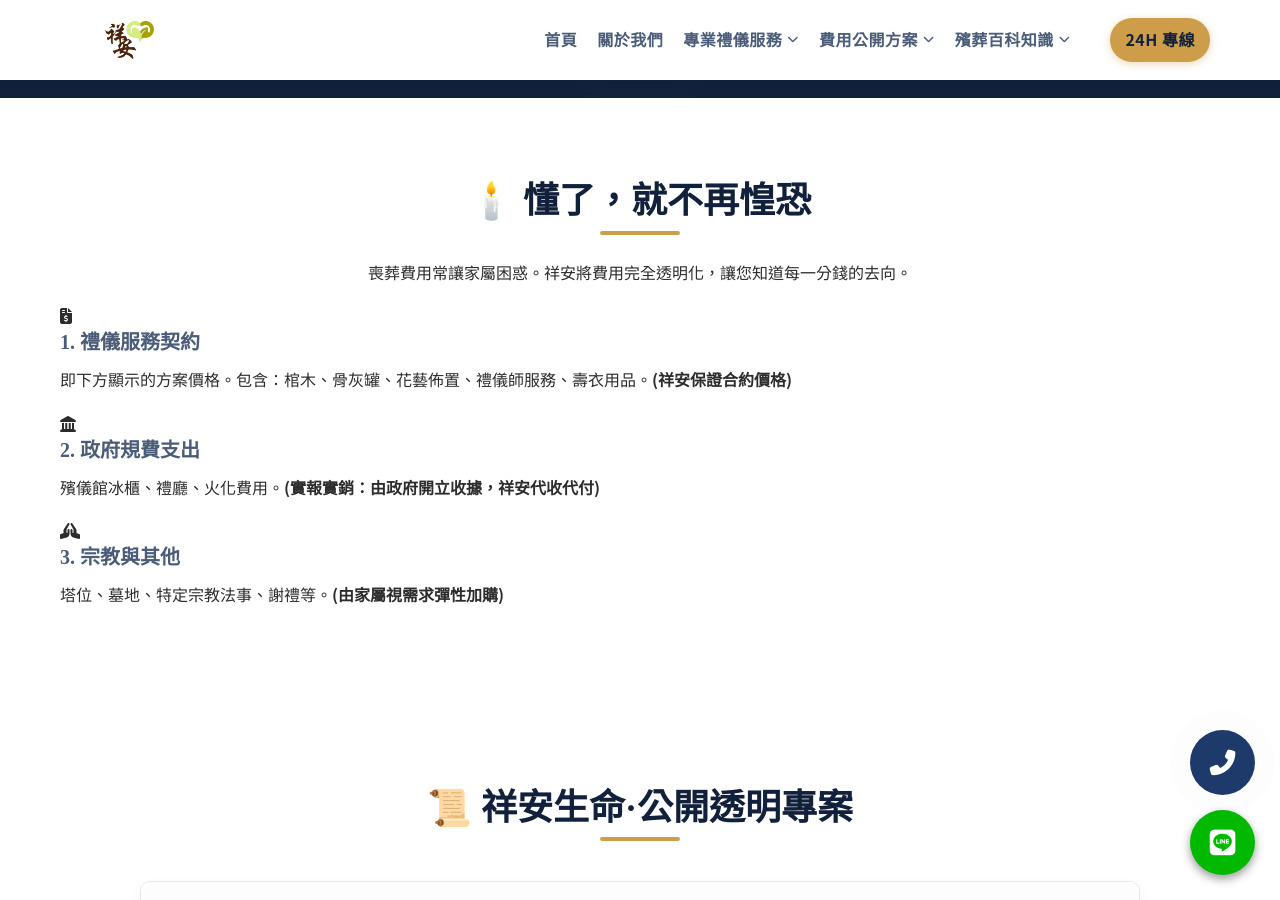
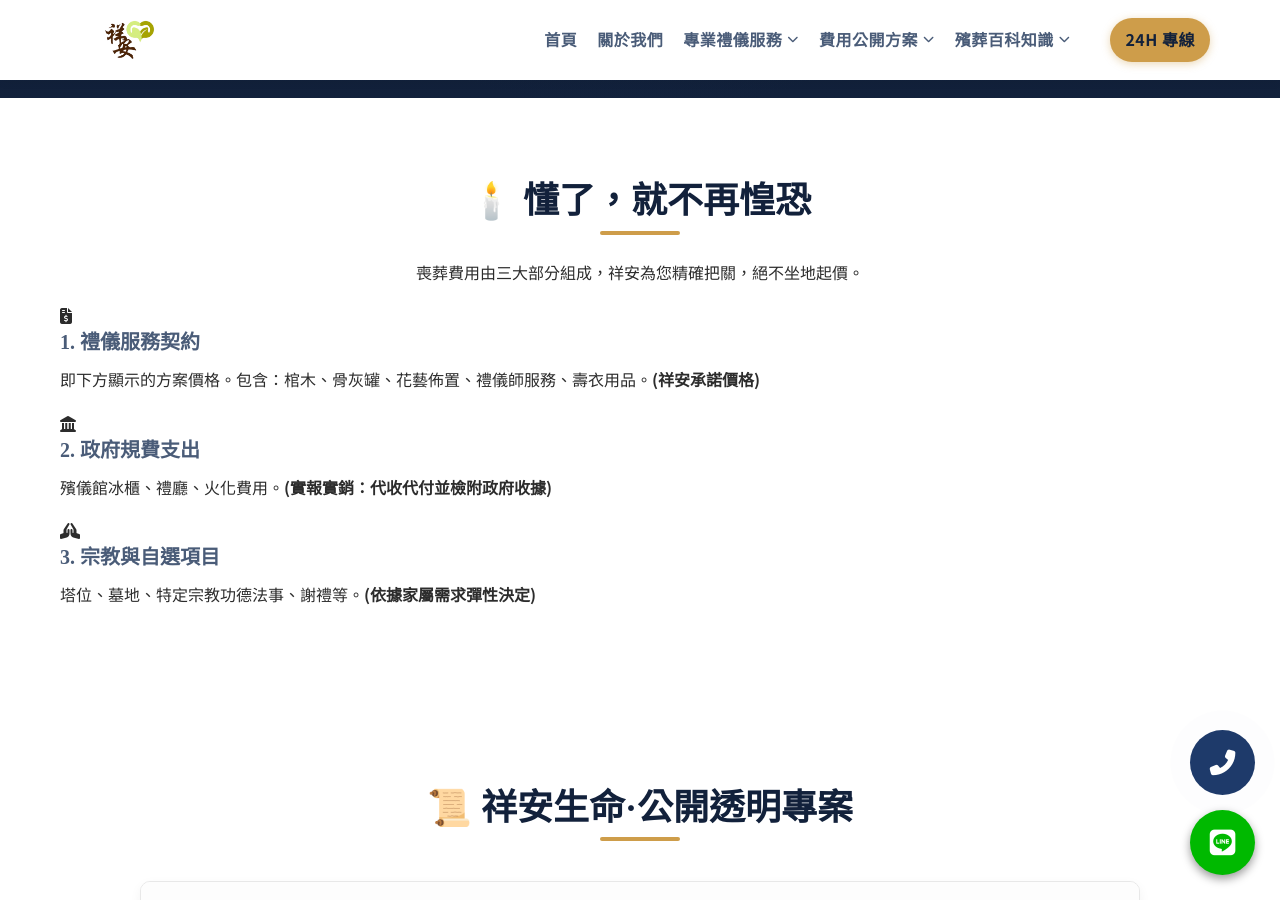
Before and after one commit to Shiangan/Shiangan, a Jekyll site: the page plans.html, which Jekyll copies as it is, in a window 1280 px wide and 900 px high, scrolled down 802 px. Built offline with Jekyll 4.4.1, drawn with Linux system fonts in a browser that asks for light colours; some web fonts are replaced; some of the changed text lies outside the part shown.

Commit message:
Update plans.html

```diff
--- a/plans.html
+++ b/plans.html
@@ -2,9 +2,10 @@
 <html lang="zh-Hant">
 <head>
     <meta charset="UTF-8">
+    <meta http-equiv="X-UA-Compatible" content="IE=edge">
     <meta name="viewport" content="width=device-width, initial-scale=1.0, shrink-to-fit=no">
+
     <title>【費用公開】誠信契約方案與治喪全百科 | 祥安生命：暖心守護，圓滿終旅</title>
-
     <meta name="description" content="祥安生命提供全台最透明的喪葬費用方案。包含國民、中式、西式、日式與客製化專案。堅持不收紅包、實報實銷，國家認證禮儀師 24 小時守護。">
 
     <link rel="stylesheet" href="https://cdnjs.cloudflare.com/ajax/libs/font-awesome/6.5.1/css/all.min.css">
@@ -32,55 +33,55 @@
 
             <nav class="main-nav" id="main-nav" role="navigation">
                 <ul role="menubar">
-                    <li><a href="index.html"><strong>首頁</strong></a></li>
-                    <li><a href="about.html"><strong>關於我們</strong></a></li>
+                    <li role="none"><a href="index.html" role="menuitem"><strong>首頁</strong></a></li>
+                    <li role="none"><a href="about.html" role="menuitem"><strong>關於我們</strong></a></li>
 
-                    <li class="dropdown">
-                        <a href="services.html"><strong>專業禮儀服務</strong> <i class="fas fa-chevron-down"></i></a>
+                    <li class="dropdown" role="none">
+                        <a href="services.html" role="menuitem" aria-haspopup="true"><strong>專業禮儀服務</strong> <i class="fas fa-chevron-down"></i></a>
                         <div class="submenu-container">
-                            <ul class="submenu">
-                                <li class="submenu-title">宗教禮俗分類</li>
-                                <li><a href="services.html#buddhist-taoist">中式禮儀 (佛/道)</a></li>
-                                <li><a href="services.html#western-etiquette">西式禮儀 (基/天)</a></li>
-                                <li><a href="services.html#japanese-etiquette">日式禮儀 (創價/日蓮)</a></li>
-                                <li class="submenu-separator"></li>
-                                <li class="submenu-title">自然永續葬</li>
-                                <li><a href="services.html#eco-burial">樹葬/海葬/花葬專區</a></li>
+                            <ul class="submenu" role="menu">
+                                <li class="submenu-title" role="presentation">宗教禮俗分類</li>
+                                <li role="none"><a href="services.html#buddhist-taoist" role="menuitem">中式禮儀 (佛/道)</a></li>
+                                <li role="none"><a href="services.html#western-etiquette" role="menuitem">西式禮儀 (基/天)</a></li>
+                                <li role="none"><a href="services.html#japanese-etiquette" role="menuitem">日式禮儀 (創價/日蓮)</a></li>
+                                <li class="submenu-separator" role="separator"></li>
+                                <li class="submenu-title" role="presentation">自然永續葬</li>
+                                <li role="none"><a href="services.html#eco-burial" role="menuitem">樹葬/海葬/花葬專區</a></li>
                             </ul>
                         </div>
                     </li>
 
-                    <li class="dropdown active-page">
-                        <a href="plans.html"><strong>費用公開方案</strong> <i class="fas fa-chevron-down"></i></a>
+                    <li class="dropdown active" role="none">
+                        <a href="plans.html" role="menuitem" aria-haspopup="true"><strong>費用公開方案</strong> <i class="fas fa-chevron-down"></i></a>
                         <div class="submenu-container">
-                            <ul class="submenu">
-                                <li class="submenu-title">公開透明契約</li>
-                                <li><a href="#basic">國民契約 6.8萬</a></li>
-                                <li><a href="#eighty-eight">中式契約 8.8萬</a></li>
-                                <li><a href="#eleven-eight">中式精緻 11.8萬</a></li>
-                                <li><a href="#fourteen-eight">中式莊嚴 14.8萬</a></li>
-                                <li><a href="#seventeen-eight">尊榮契約 17.8萬</a></li>
-                                <li class="submenu-separator"></li>
-                                <li><a href="#west">西式/日式專案</a></li>
+                            <ul class="submenu" role="menu">
+                                <li class="submenu-title" role="presentation">公開透明契約</li>
+                                <li role="none"><a href="#basic" role="menuitem">國民契約 6.8萬</a></li>
+                                <li role="none"><a href="#eighty-eight" role="menuitem">中式契約 8.8萬</a></li>
+                                <li role="none"><a href="#eleven-eight" role="menuitem">中式精緻 11.8萬</a></li>
+                                <li role="none"><a href="#fourteen-eight" role="menuitem">中式莊嚴 14.8萬</a></li>
+                                <li role="none"><a href="#seventeen-eight" role="menuitem">尊榮契約 17.8萬</a></li>
+                                <li class="submenu-separator" role="separator"></li>
+                                <li role="none"><a href="#west" role="menuitem">西式/日式專案</a></li>
                             </ul>
                         </div>
                     </li>
 
-                    <li class="dropdown">
-                        <a href="blog.html"><strong>殯葬百科知識</strong> <i class="fas fa-chevron-down"></i></a>
+                    <li class="dropdown" role="none">
+                        <a href="blog.html" role="menuitem" aria-haspopup="true"><strong>殯葬百科知識</strong> <i class="fas fa-chevron-down"></i></a>
                         <div class="submenu-container">
-                            <ul class="submenu">
-                                <li><a href="blog.html#first-step">臨終初終處理</a></li>
-                                <li><a href="blog.html#law-guide">補助金申請詳情</a></li>
-                                <li><a href="blog.html#faq">治喪常見問題</a></li>
+                            <ul class="submenu" role="menu">
+                                <li role="none"><a href="blog.html#first-step" role="menuitem">臨終初終處理</a></li>
+                                <li role="none"><a href="blog.html#law-guide" role="menuitem">補助金申請詳情</a></li>
+                                <li role="none"><a href="blog.html#faq" role="menuitem">治喪常見問題</a></li>
                             </ul>
                         </div>
                     </li>
 
-                    <li class="contact-nav"><a href="tel:+886978583699"><strong>24H 專線</strong></a></li>
+                    <li class="contact-nav" role="none"><a href="tel:+886978583699" role="menuitem"><strong>24H 專線</strong></a></li>
                 </ul>
             </nav>
-            <button class="menu-toggle" aria-label="切換選單"><i class="fas fa-bars"></i></button>
+            <button class="menu-toggle" aria-label="切換選單" aria-expanded="false"><i class="fas fa-bars"></i></button>
         </div>
     </header>
 
@@ -101,23 +102,23 @@
             <div class="container">
                 <div class="knowledge-intro text-center">
                     <h2>🕯️ 懂了，就不再惶恐</h2>
-                    <p>喪葬費用常讓家屬困惑。祥安將費用完全透明化，讓您知道每一分錢的去向。</p>
+                    <p>喪葬費用由三大部分組成，祥安為您精確把關，絕不坐地起價。</p>
                 </div>
                 <div class="fee-structure-grid">
                     <div class="fee-card">
                         <div class="fee-icon"><i class="fas fa-file-invoice-dollar"></i></div>
                         <h4>1. 禮儀服務契約</h4>
-                        <p>即下方顯示的方案價格。包含：棺木、骨灰罐、花藝佈置、禮儀師服務、壽衣用品。<strong>(祥安保證合約價格)</strong></p>
+                        <p>即下方顯示的方案價格。包含：棺木、骨灰罐、花藝佈置、禮儀師服務、壽衣用品。<strong>(祥安承諾價格)</strong></p>
                     </div>
                     <div class="fee-card">
                         <div class="fee-icon"><i class="fas fa-landmark"></i></div>
                         <h4>2. 政府規費支出</h4>
-                        <p>殯儀館冰櫃、禮廳、火化費用。<strong>(實報實銷：由政府開立收據，祥安代收代付)</strong></p>
+                        <p>殯儀館冰櫃、禮廳、火化費用。<strong>(實報實銷：代收代付並檢附政府收據)</strong></p>
                     </div>
                     <div class="fee-card">
                         <div class="fee-icon"><i class="fas fa-praying-hands"></i></div>
-                        <h4>3. 宗教與其他</h4>
-                        <p>塔位、墓地、特定宗教法事、謝禮等。<strong>(由家屬視需求彈性加購)</strong></p>
+                        <h4>3. 宗教與自選項目</h4>
+                        <p>塔位、墓地、特定宗教功德法事、謝禮等。<strong>(依據家屬需求彈性決定)</strong></p>
                     </div>
                 </div>
             </div>
@@ -129,7 +130,7 @@
                 <div class="accordion-container" id="plans-accordion">
 
                     <article class="accordion-item" id="basic">
-                        <button class="accordion-header">
+                        <button class="accordion-header" aria-expanded="false">
                             <div class="title-group"><i class="fas fa-leaf"></i> 國民契約 (基礎型)</div>
                             <div class="price-group"><span>NT$ 68,000</span> <i class="fas fa-plus"></i></div>
                         </button>
@@ -140,8 +141,8 @@
                                         <h4>【全程專業人力】</h4>
                                         <ul>
                                             <li>24H 全台(北北基桃)緊急接體服務</li>
-                                            <li>專業禮儀師全程治喪指導規劃</li>
-                                            <li>代辦政府殯儀館設施申請與預約</li>
+                                            <li>國家認證禮儀師全程治喪指導</li>
+                                            <li>代辦政府殯儀館各項設施預約</li>
                                             <li>火化場、公墓規費繳費引導</li>
                                         </ul>
                                     </div>
@@ -160,7 +161,7 @@
                     </article>
 
                     <article class="accordion-item honor-premium" id="seventeen-eight">
-                        <button class="accordion-header">
+                        <button class="accordion-header" aria-expanded="false">
                             <div class="title-group"><i class="fas fa-crown"></i> 尊榮七七圓滿契約 (旗艦推薦)</div>
                             <div class="price-group"><span>NT$ 178,000</span> <i class="fas fa-plus"></i></div>
                         </button>
@@ -171,26 +172,26 @@
                                         <h4>💎 頂級奠禮規格</h4>
                                         <ul>
                                             <li><strong>15呎大型鮮花主題祭壇</strong></li>
-                                            <li>特大精緻迎賓背板、音響、司儀</li>
-                                            <li>15吋放大照 (含精緻手工相框)</li>
+                                            <li>特大精緻迎賓背板、專業司儀</li>
+                                            <li>15吋放大照 (附精緻手工相框)</li>
                                             <li>奠禮全程專業靜態影像紀實</li>
                                         </ul>
                                     </div>
                                     <div class="col">
                                         <h4>💎 尊榮遺體SPA</h4>
                                         <ul>
-                                            <li><strong>頂級遺體 SPA 服務：</strong>淨身、洗身、護理、美容、精緻化妝。</li>
+                                            <li><strong>頂級遺體 SPA 服務：</strong>含美容、化妝</li>
                                             <li>高級五層龍鳳掛或名品西裝壽衣</li>
-                                            <li>頂級碧玉/青玉骨灰罐 (含金字刻製)</li>
+                                            <li>頂級碧玉/青玉骨灰罐 (含刻字)</li>
                                         </ul>
                                     </div>
                                     <div class="col">
                                         <h4>💎 全程法事功德</h4>
                                         <ul>
                                             <li><strong>頭七至滿七完整師父科儀</strong></li>
-                                            <li>專業祕書協助申請補助(勞/國保)</li>
+                                            <li>專業祕書協助勞/國保補助申請</li>
                                             <li>贈送高級毛巾禮盒 30 份</li>
-                                            <li>後續百日、對年祭祀提醒</li>
+                                            <li>後續百日、對年祭祀主動提醒</li>
                                         </ul>
                                     </div>
                                 </div>
@@ -216,7 +217,7 @@
                             </tr>
                         </thead>
                         <tbody>
-                            <tr><td>24H全時守護</td><td>✅</td><td>✅</td><td>✅</td></tr>
+                            <tr><td>24H全時守護</td><td><i class="fas fa-check text-success"></i></td><td><i class="fas fa-check text-success"></i></td><td><i class="fas fa-check text-success"></i></td></tr>
                             <tr><td>法事規模</td><td>火化日法事</td><td>頭七/滿七</td><td><strong>全套七七</strong></td></tr>
                             <tr><td>遺體護理</td><td>基礎淨身</td><td>美容化妝</td><td><strong>頂級遺體SPA</strong></td></tr>
                             <tr><td>告別式花藝</td><td>標準背板</td><td>精緻花藝</td><td><strong>15呎豪華祭壇</strong></td></tr>
@@ -228,33 +229,37 @@
         </section>
     </main>
 
-    <footer class="main-footer">
+    <footer class="main-footer" role="contentinfo">
         <div class="container text-center">
-            <p>祥安生命有限公司 © <span id="current-year"></span> | 24H 服務專線：0978-583-699</p>
-            <p style="font-size: 0.8rem; opacity: 0.6;">地址：新北市三重區永福街135巷13號 | 政府核准甲級殯葬服務立案</p>
+            <p>祥安生命有限公司 © <span id="current-year"></span> | 24H 服務專線：<a href="tel:+886978583699">0978-583-699</a></p>
+            <p style="font-size: 0.8rem; opacity: 0.7;">地址：新北市三重區永福街135巷13號 | 政府核准甲級殯葬服務業立案</p>
         </div>
     </footer>
 
     <div class="floating-cta">
-        <a href="tel:+886978583699" class="cta-btn phone" title="24H專線"><i class="fas fa-phone-alt"></i></a>
-        <a href="https://line.me/ti/p/@yourid" class="cta-btn line" title="LINE諮詢"><i class="fab fa-line"></i></a>
+        <a href="tel:+886978583699" class="cta-btn phone" title="撥打24H緊急專線"><i class="fas fa-phone-alt"></i></a>
+        <a href="https://line.me/ti/p/@yourid" class="cta-btn line" title="LINE即時諮詢" target="_blank" rel="noopener"><i class="fab fa-line"></i></a>
     </div>
 
     <script>
-        // 手風琴邏輯
+        // 1. 增強型手風琴邏輯：修正高度計算與 ARIA 狀態
         function toggleAccordion(item) {
             const content = item.querySelector('.accordion-content');
+            const header = item.querySelector('.accordion-header');
             const isActive = item.classList.contains('active');
 
-            // 關閉其他項
+            // 關閉同層級其他項
             document.querySelectorAll('.accordion-item').forEach(el => {
                 el.classList.remove('active');
                 el.querySelector('.accordion-content').style.maxHeight = null;
+                el.querySelector('.accordion-header').setAttribute('aria-expanded', 'false');
             });
 
             if (!isActive) {
                 item.classList.add('active');
-                content.style.maxHeight = content.scrollHeight + 100 + "px";
+                header.setAttribute('aria-expanded', 'true');
+                // 使用足夠大的數值確保動態載入內容不被切斷
+                content.style.maxHeight = (content.scrollHeight + 50) + "px";
             }
         }
 
@@ -262,7 +267,7 @@
             h.addEventListener('click', () => toggleAccordion(h.parentElement));
         });
 
-        // 定位邏輯：從首頁點擊價格連結過來會自動開啟
+        // 2. 外部錨點定位：確保從首頁點選「6.8萬」等連結能精準開啟
         window.addEventListener('load', () => {
             const hash = window.location.hash;
             if (hash) {
```
Also changed, not shown: other parts of plans.html (+7 -4 lines).
